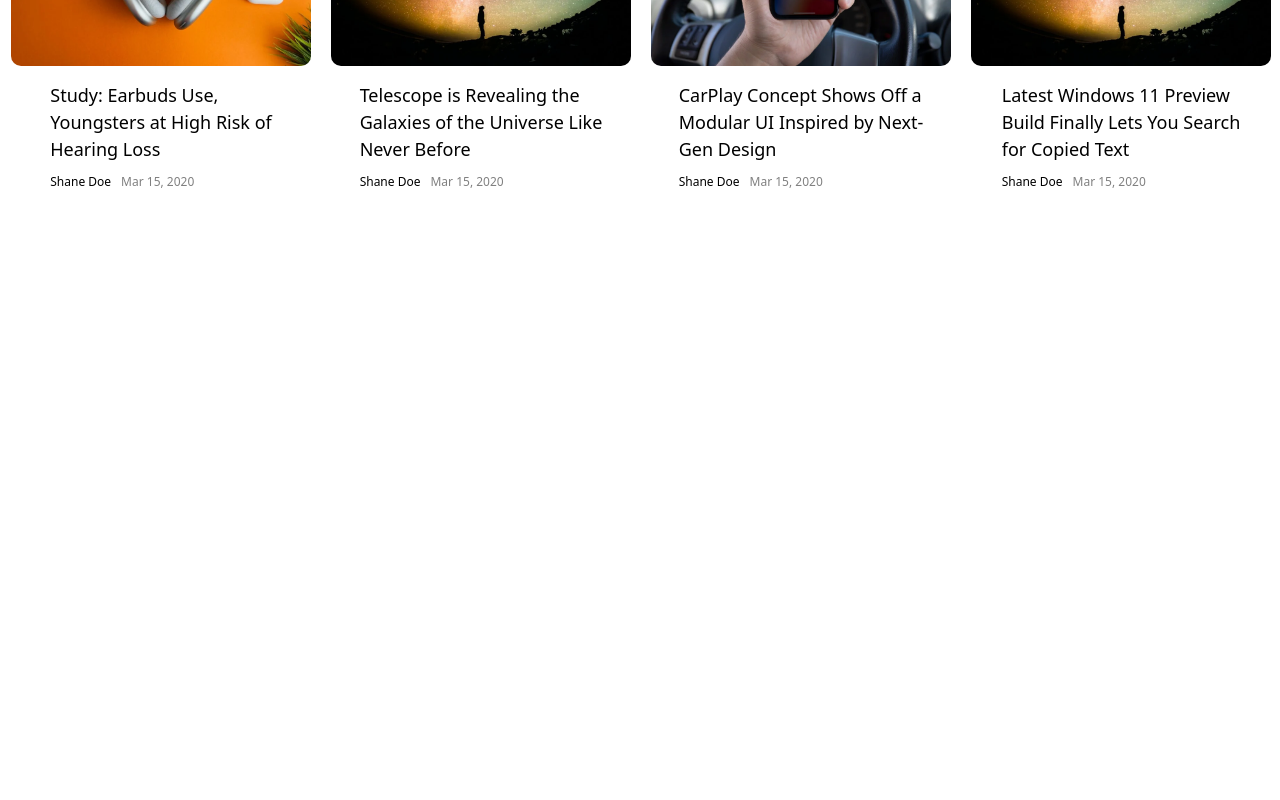
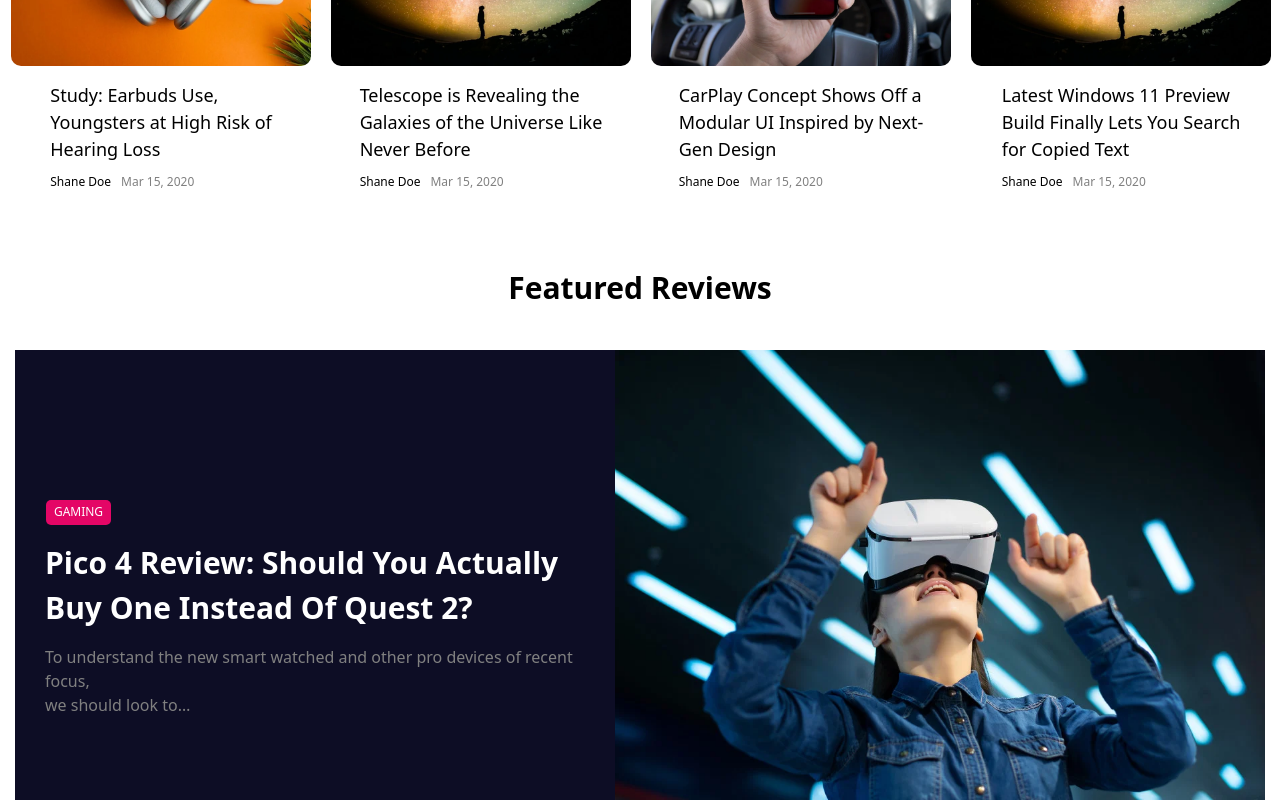
Before and after one commit to UlviJalil/react-mini-project, a React (Create React App) app: page / in a window 1280 px wide. Shown: the part 1533-2333 px from the top of the page. Before the commit the page ends 1798 px from the top, so only its background shows below. Built offline with nearby package versions, Linux system fonts and the light colour scheme.

Commit message:
feat: Created featured component file

```diff
--- a/src/App.js
+++ b/src/App.js
@@ -4,6 +4,7 @@ import Footer from "./featured/footer/Footerr.jsx";
 import Main from "./featured/main/Mainn.jsx"
 import Sponsored from './components/Sponsored/Sponsored.jsx'
 import Cards from './components/Cards/Cards.jsx'
+import Featured from './components/Featured/Featured.jsx'
 
 
 
@@ -14,6 +15,7 @@ function App() {
       <Main />
       <Sponsored />
       <Cards />
+      <Featured />
       <Footer />
     </div>
   );
--- /dev/null
+++ b/src/components/Featured/Featured.jsx
@@ -0,0 +1,29 @@
+import React from 'react'
+import './featured.scss'
+
+const Featured = () => {
+  return (
+    <>
+    <h1 className='feat'>Featured Reviews</h1>
+    <div className='featured-container'>
+
+      <div className='featured-text'>
+
+        <div className="feat-content">
+          <button  className='gbtn'>GAMING</button>
+          <h1>Pico 4 Review: Should You Actually <br />
+            Buy One Instead Of Quest 2?</h1>
+          <p>To understand the new smart watched and other pro devices of recent focus, <br /> we should look to…</p>
+        </div>
+
+      </div>
+
+      <div className="featured-img">
+
+      </div>
+    </div>
+    </>
+  )
+}
+
+export default Featured
--- /dev/null
+++ b/src/components/Featured/featured.scss
@@ -0,0 +1,62 @@
+.feat{
+    text-align: center;
+    font-size: 30px;
+    font-weight: 700;
+    padding-bottom: 40px;
+}
+
+.featured-container{
+    display: flex;
+    justify-content: center;
+    align-items: center;
+}
+
+.featured-text{
+    width: 600px;
+    height: 450px;
+    background-color: #0d0d25;
+}
+
+.featured-text .feat-content{
+    position: relative;
+    top: 150px;
+    display: flex;
+    flex-direction: column;
+    gap: 15px;
+    padding-left: 30px;
+
+    h1{
+        font-size: 30px;
+        font-weight: 700;
+        color: #fff;
+        cursor: pointer;
+    }
+
+    h1:hover{
+        color: #174087;
+    }
+
+    p{
+        color: gray;
+    }
+}
+
+.featured-text .feat-content .gbtn{
+    position: relative;
+    right: -1px;
+    width: 65px;
+    height: 25px;
+    background-color: #e40666;
+    color: #fff;
+    font-size: 12px;
+    border-radius: 5px;
+}
+
+.featured-img{
+    width: 650px;
+    height: 450px;
+    background-image: url(../../assets/images/featimg.jpg);
+    background-repeat: no-repeat;
+    background-position: center;
+    background-size: cover;
+}
```
Also changed, not shown: src/featured/footer/Footerr.jsx (+5 -2 lines), src/assets/images/featimg.jpg (added), src/assets/images/featured img.webp (added).
